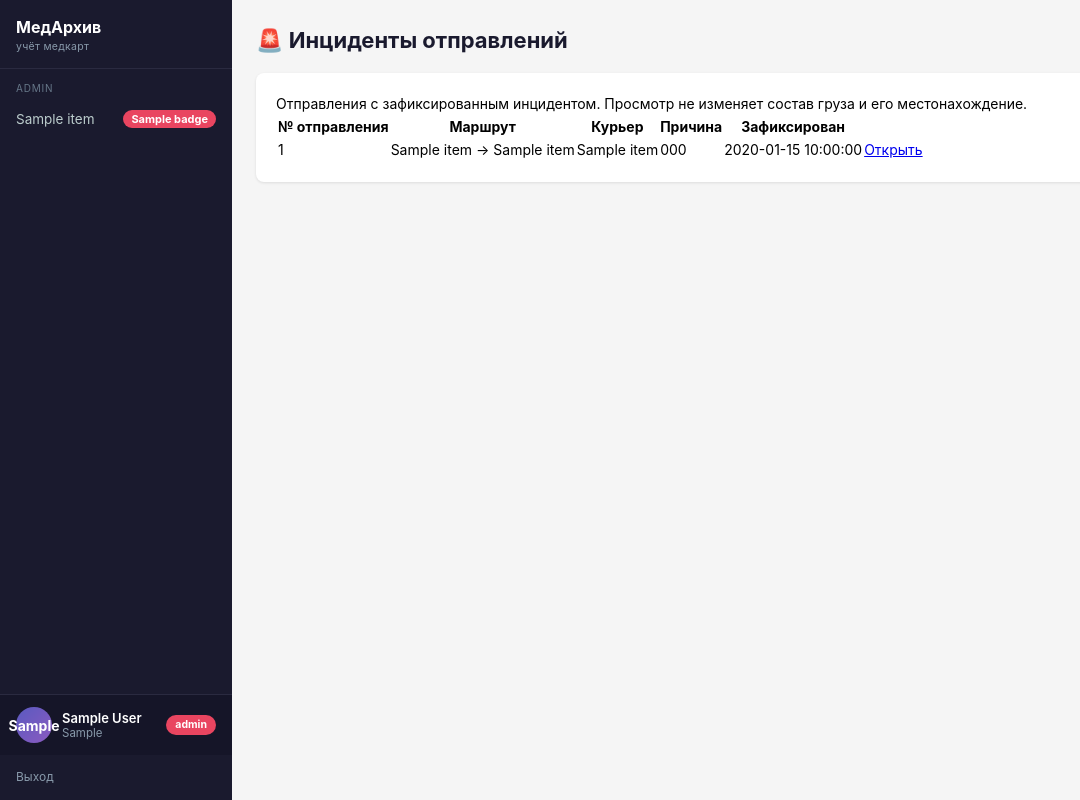
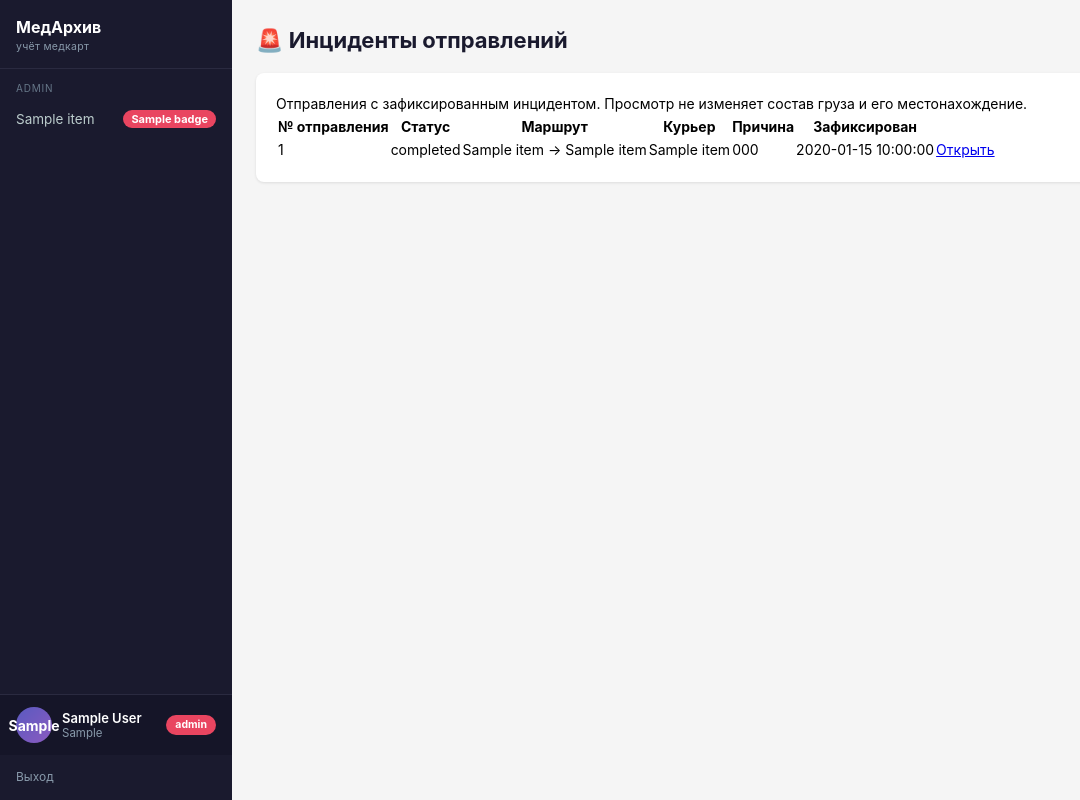
Before and after one commit to destorrr/medarchive, a FastAPI app: template src/medarchive/templates/admin/postgresql_incidents.html in a window 1280 px wide. Shown: the whole page, without its empty margins (0-1080 px from the left). Run offline with FastAPI, Linux system fonts and the light colour scheme; the template is opened without the code that fills it: most values are stand-ins (such as "Sample title", 1, 10 or a date in 2020); some libraries are stand-ins or nearby versions.

Commit message:
ui: show incident shipment status

```diff
--- a/src/medarchive/templates/admin/postgresql_incidents.html
+++ b/src/medarchive/templates/admin/postgresql_incidents.html
@@ -6,12 +6,13 @@
     {% if incidents %}
     <table>
         <thead>
-            <tr><th>№ отправления</th><th>Маршрут</th><th>Курьер</th><th>Причина</th><th>Зафиксирован</th><th></th></tr>
+            <tr><th>№ отправления</th><th>Статус</th><th>Маршрут</th><th>Курьер</th><th>Причина</th><th>Зафиксирован</th><th></th></tr>
         </thead>
         <tbody>
         {% for item in incidents %}
             <tr>
                 <td>{{ item.shipment.shipment_number }}</td>
+                <td>{{ item.shipment.status }}</td>
                 <td>{{ item.source_name }} → {{ item.target_name }}</td>
                 <td>{{ item.courier_name }}</td>
                 <td>{{ item.shipment.exception_note }}</td>
```
